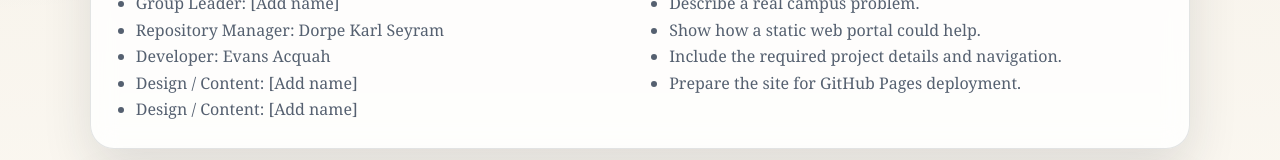
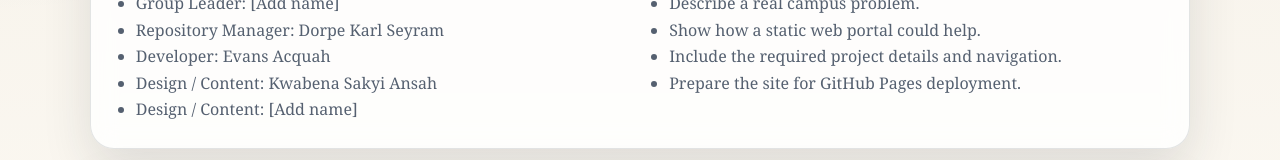
Before and after one commit to cloudcomputinggroup2/cloud-lab-group-project, a plain HTML site: page about.html in a window 1280 px wide. Shown: the part 476-636 px from the top of the page. Drawn offline with Linux system fonts and the light colour scheme.

Commit message:
Update about.html

```diff
--- a/about.html
+++ b/about.html
@@ -44,7 +44,7 @@
               <li>Group Leader: [Add name]</li>
               <li>Repository Manager: Dorpe Karl Seyram</li>
               <li>Developer: Evans Acquah</li>
-              <li>Design / Content: [Add name]</li>
+              <li>Design / Content: Kwabena Sakyi Ansah</li>
               <li>Design / Content: [Add name]</li>
             </ul>
           </article>
```
